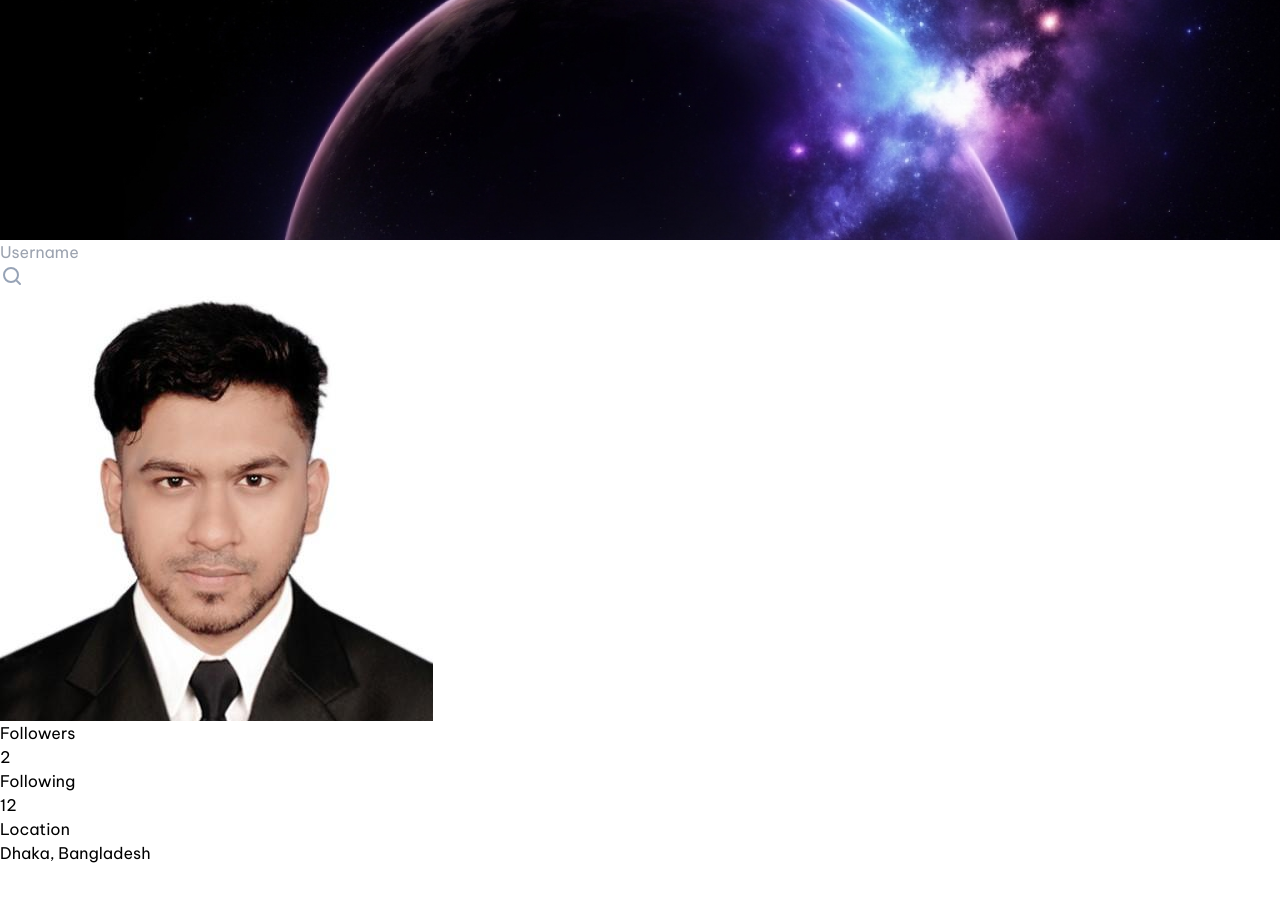
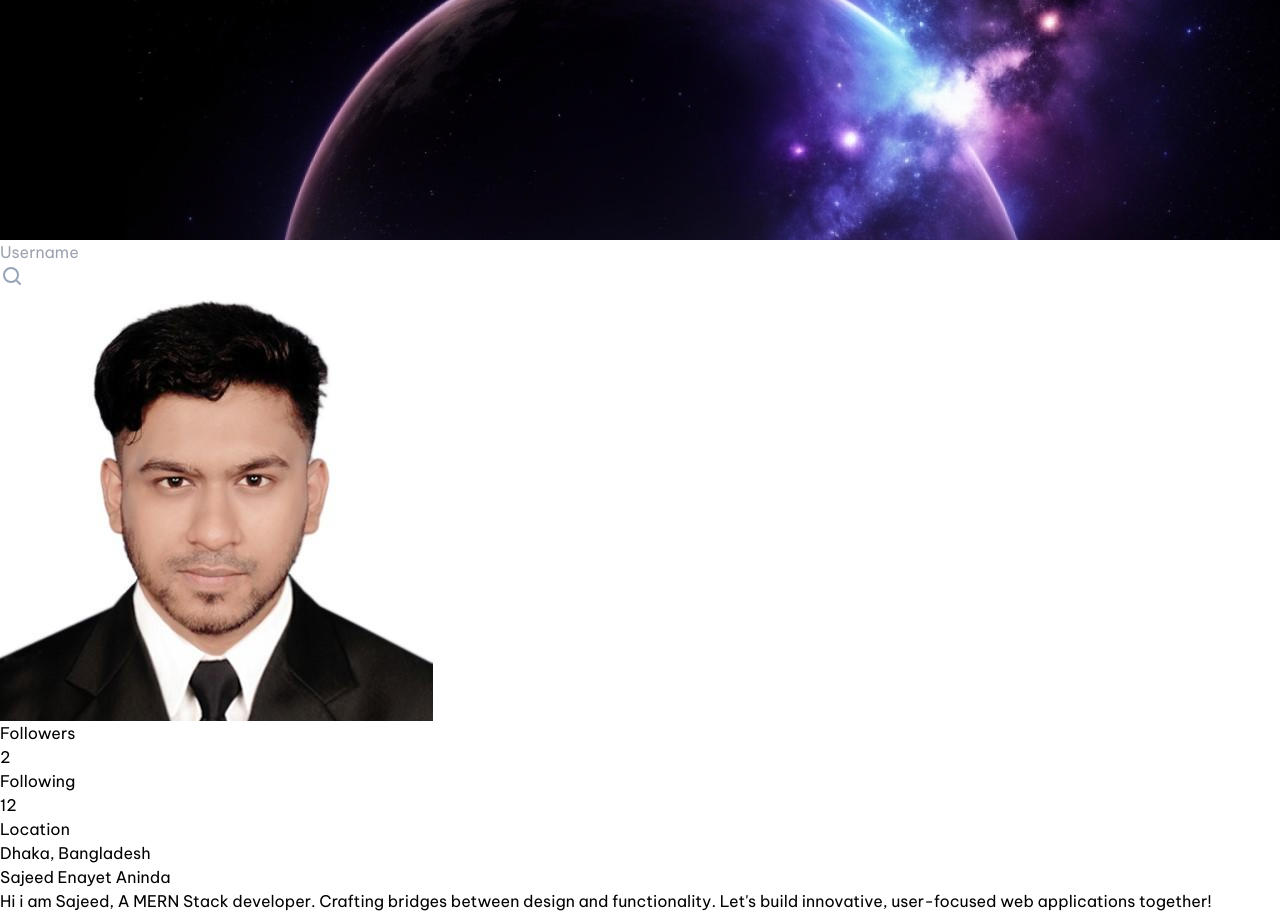
Before and after one commit to SajeedAninda/Github-Profile-Page-With-Git-Api, a React (Vite) app: page / in a window 1280 px wide. Before the commit the page ends 865 px from the top, so only its background shows below. Built offline with nearby package versions, Linux system fonts and the light colour scheme.

Commit message:
Completed name and bio section

```diff
--- a/src/Components/GithubPage.jsx
+++ b/src/Components/GithubPage.jsx
@@ -72,6 +72,15 @@ const GithubPage = () => {
                             </div>
                         </div>
                     </div>
+
+                    <div className='name&bio mt-8'>
+                        <h1 className='text-[32px] font-bold text-[#CDD5E0]'>
+                            Sajeed Enayet Aninda
+                        </h1>
+                        <h3 className='text-[16px] font-bold text-[#4A5567]'>
+                            Hi i am Sajeed, A MERN Stack developer. Crafting bridges between design and functionality. Let's build innovative, user-focused web applications together!
+                        </h3>
+                    </div>
                 </div>
             </div>
         </div>
```
